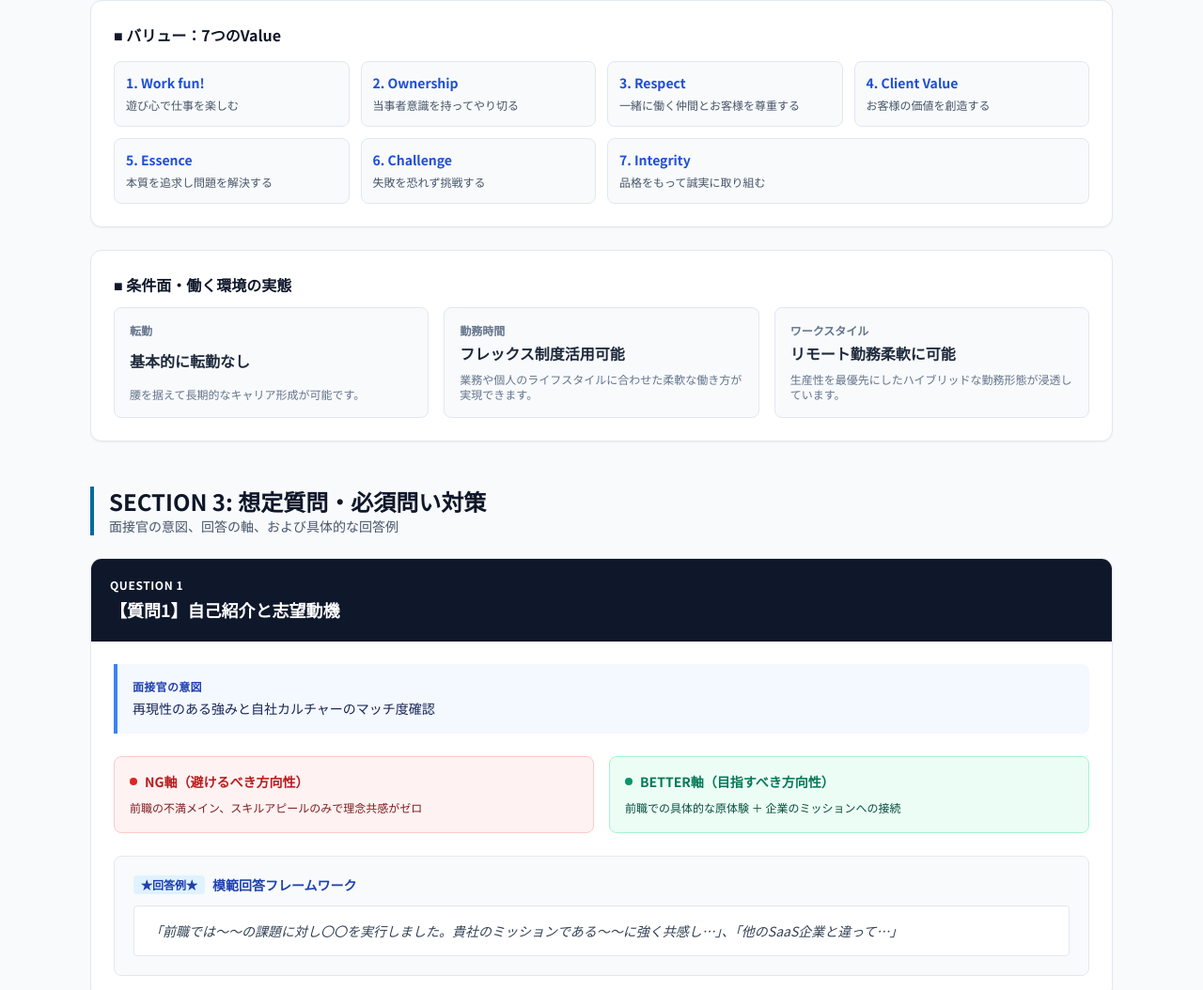
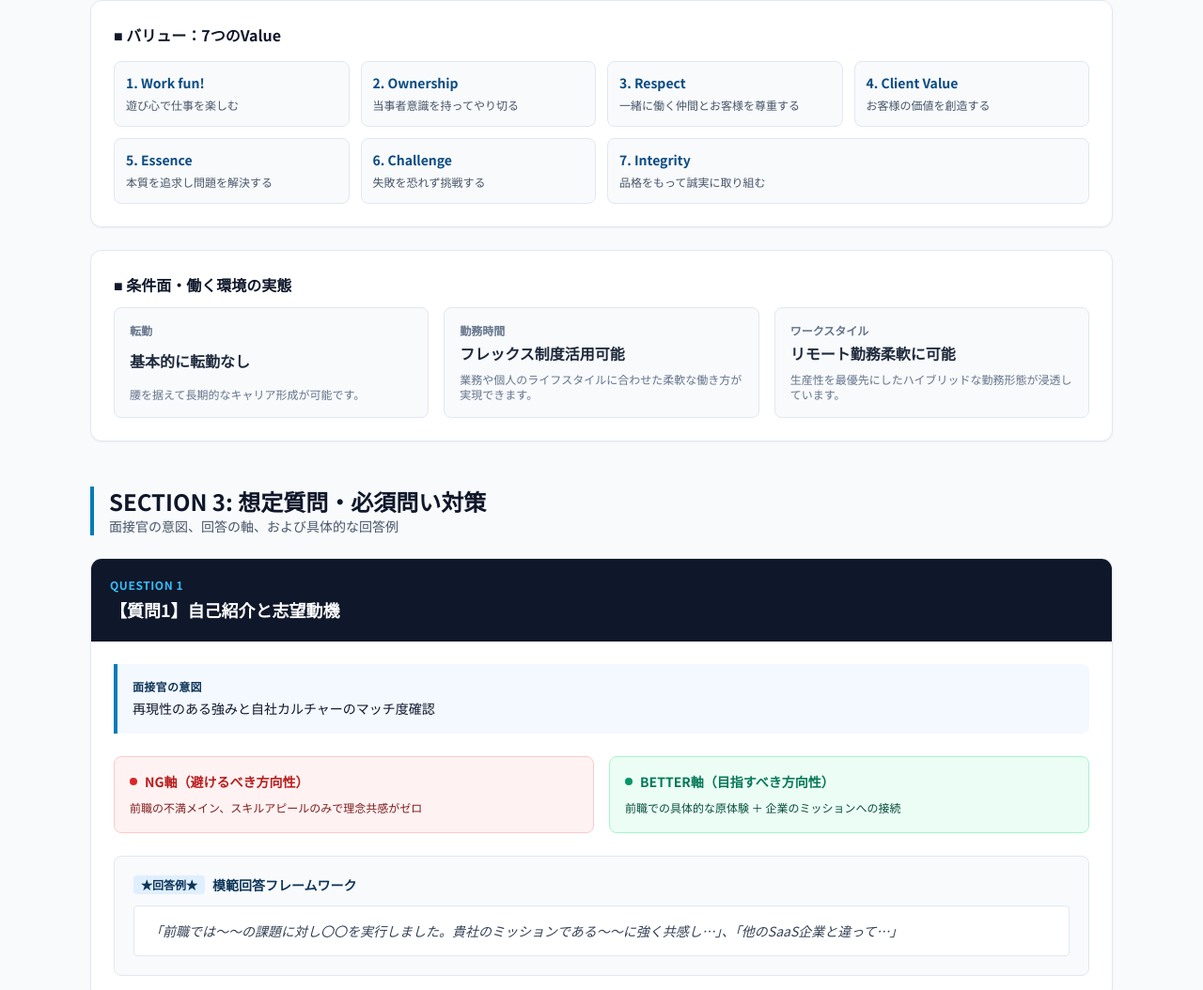
Before and after one commit to hidekinagata-stack/whi, a plain HTML site: page index.html in a window 1280 px wide. Shown: the part 1214-2268 px from the top of the page at 94% size. Drawn offline with nearby package versions, Linux system fonts and the light colour scheme.

Commit message:
Update index.html

```diff
--- a/index.html
+++ b/index.html
@@ -12,13 +12,14 @@
                 extend: {
                     colors: {
                         brand: {
-                            50: '#ebf5ff',
-                            100: '#e0f2fe',
-                            500: '#0284c7',
-                            600: '#0369a1',
-                            700: '#1d4ed8',
-                            800: '#1e40af',
-                            900: '#1e3a8a',
+                            50: '#f0f7ff',
+                            100: '#e0effe',
+                            400: '#38bdf8',
+                            500: '#00a3e0',
+                            600: '#007bb8',
+                            700: '#0a4b82',
+                            800: '#0c3559',
+                            900: '#07213a',
                         }
                     }
                 }
@@ -66,7 +67,7 @@
 <body class="bg-slate-50 text-slate-800 antialiased selection:bg-brand-500 selection:text-white">
 
     <!-- HERO HEADER -->
-    <header class="relative bg-gradient-to-br from-brand-900 via-brand-800 to-brand-600 text-white pt-12 pb-16 px-4 sm:px-6 lg:px-8 overflow-hidden shadow-lg">
+    <header class="relative bg-gradient-to-br from-brand-900 via-brand-800 to-brand-700 text-white pt-12 pb-16 px-4 sm:px-6 lg:px-8 overflow-hidden shadow-lg">
         <div class="absolute inset-0 opacity-10 bg-[radial-gradient(#fff_1px,transparent_1px)] [background-size:16px_16px]"></div>
         <div class="max-w-6xl mx-auto relative z-10">
             <div class="inline-block bg-brand-500/30 backdrop-blur-md border border-white/20 text-brand-100 text-xs sm:text-sm font-semibold px-3 py-1 rounded-full mb-4">
@@ -187,7 +188,7 @@
 
             <!-- Mission -->
             <div class="card bg-gradient-to-r from-brand-900 to-brand-800 text-white p-6 rounded-xl mb-6 shadow-sm">
-                <div class="text-xs font-bold text-brand-100 uppercase tracking-wider mb-1">MISSION</div>
+                <div class="text-xs font-bold text-brand-400 uppercase tracking-wider mb-1">MISSION</div>
                 <h3 class="text-lg sm:text-xl font-bold leading-snug">
                     「複雑化・多様化する社会課題を、人の知恵を結集し解決することで『はたらく』を楽しくする」
                 </h3>
@@ -267,9 +268,9 @@
 
                 <div class="p-6 space-y-6">
                     <!-- Intent -->
-                    <div class="bg-blue-50/70 border-l-4 border-blue-500 p-4 rounded-r-lg">
-                        <div class="text-xs font-bold text-blue-800 uppercase tracking-wide mb-1">面接官の意図</div>
-                        <p class="text-sm text-blue-950 font-medium leading-relaxed">
+                    <div class="bg-blue-50/70 border-l-4 border-brand-600 p-4 rounded-r-lg">
+                        <div class="text-xs font-bold text-brand-800 uppercase tracking-wide mb-1">面接官の意図</div>
+                        <p class="text-sm text-slate-900 font-medium leading-relaxed">
                             再現性のある強みと自社カルチャーのマッチ度確認
                         </p>
                     </div>
```
